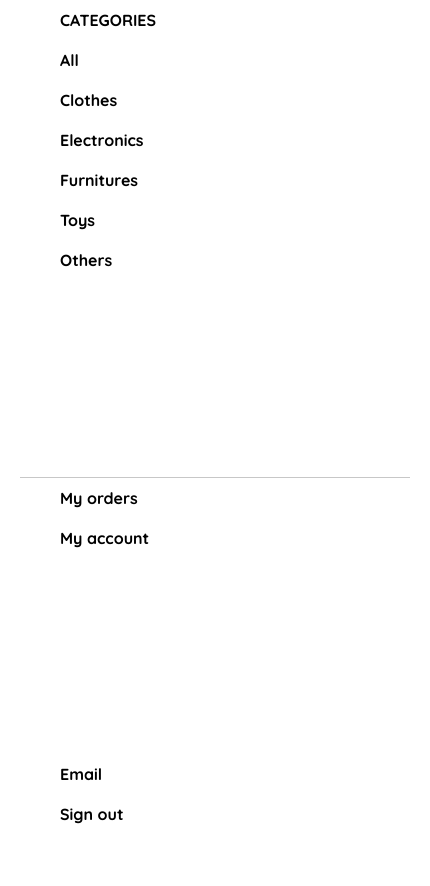
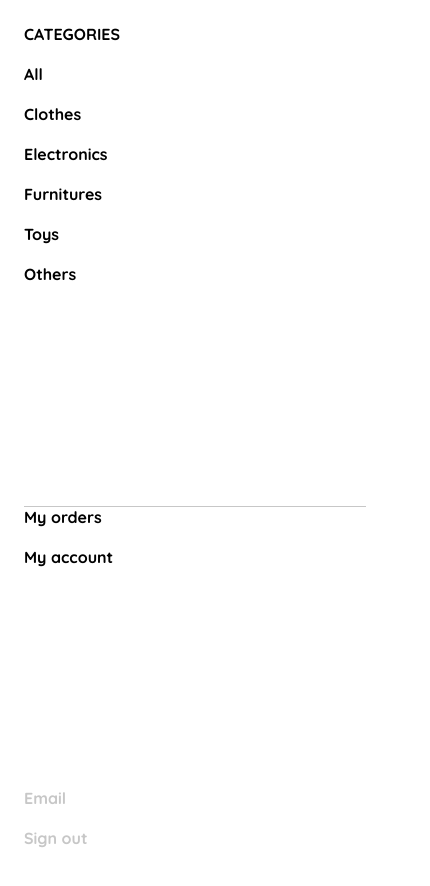
Before and after one commit to smillerr/yardSaleProject, a plain HTML site: page mobileMenu.html in a window 390 px wide. Shown: the whole page, 430 px wide, since content can reach past the window. Before the commit the page ends 844 px from the top, so only its background shows below. Drawn offline with Linux system fonts and the light colour scheme.

Commit message:
A bit of css added to the mobile menu

```diff
--- a/mobileMenu.html
+++ b/mobileMenu.html
@@ -28,13 +28,11 @@
         font-family: 'Quicksand', sans-serif;
     }
     .mobile-menu{
-        width: 100%;
         height: 100vh;
         display: flex;
         flex-direction: column;
         justify-content: space-between;
-        padding-left: 2rem;
-        padding-right: 2rem;
+        padding: 2.4rem;
     }
     .mobile-menu a {
         text-decoration: none;
@@ -47,12 +45,19 @@
     }
     .primary-list{
         list-style: none;
+        padding: 0;
+        margin: 0;
     }
     .categories-item{
         margin-bottom: 2rem;
     }
     .other-info-list{
         border-top: 1px solid var(--very-light-pink);
+    }
+    .my-info .primary-list .categories-item a:nth-child(1){
+
+        color: var(--very-light-pink);
+
     }
     </style>
 </head>
```
